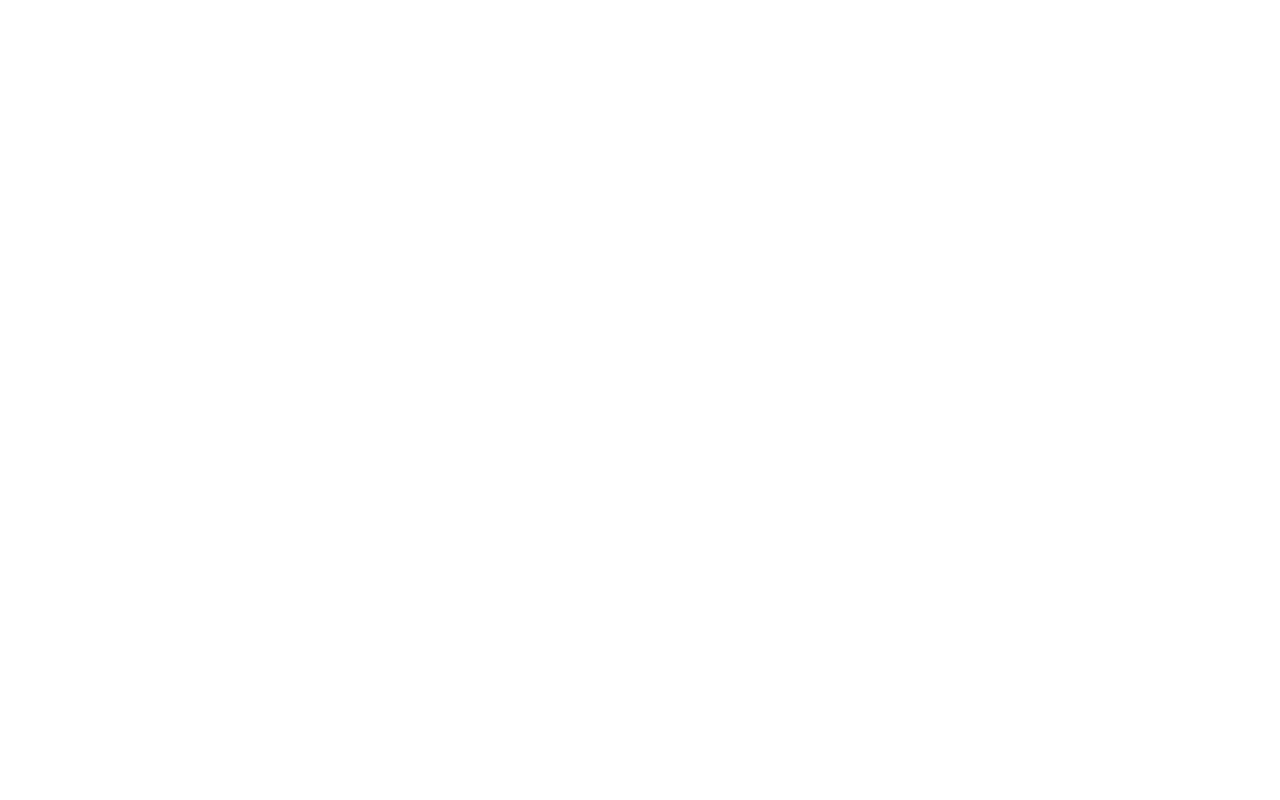
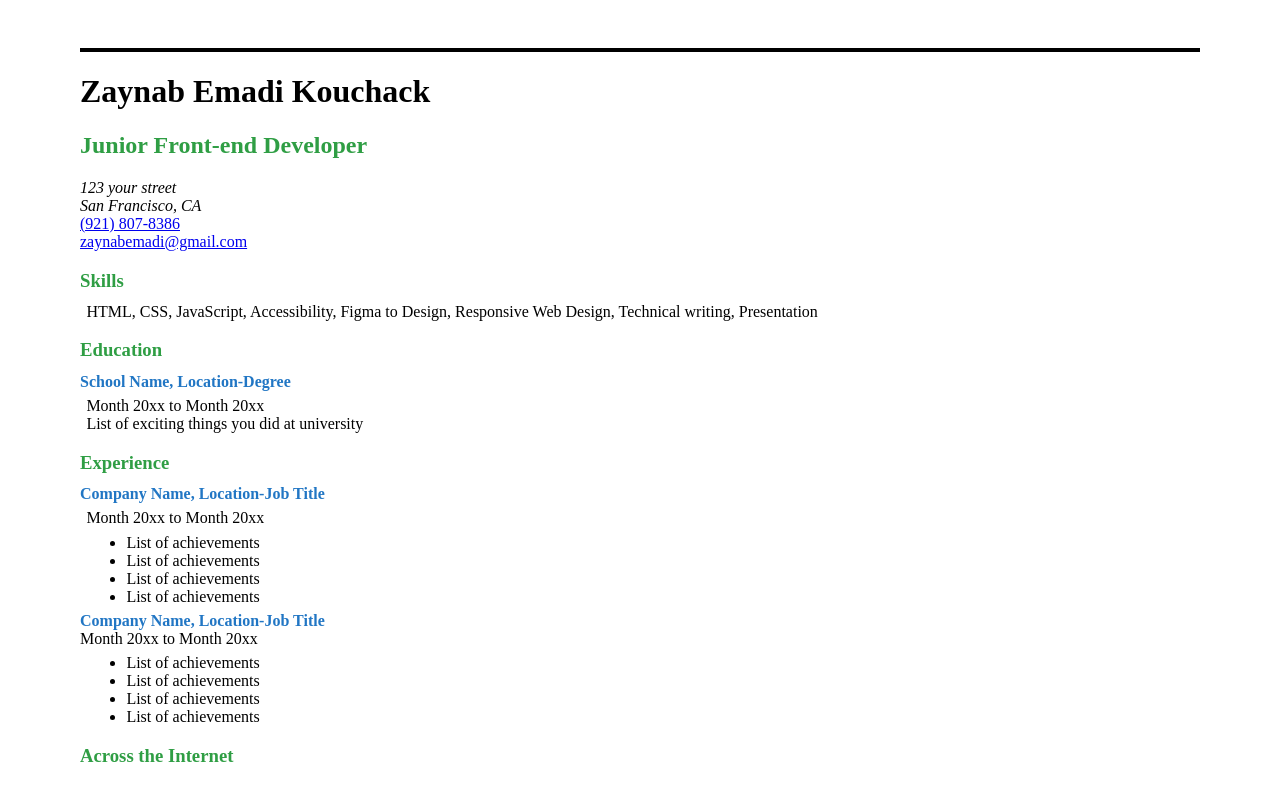
Before and after one commit to zaynab-emadi/single-page-CV, a plain HTML site: page index.html in a window 1280 px wide. Drawn offline with Linux system fonts and the light colour scheme.

Commit message:
add structure of project

```diff
--- a/index.html
+++ b/index.html
@@ -1,5 +1,5 @@
 <!doctype html>
-<html lang="en">
+<html lang="en" xmlns="http://www.w3.org/1999/html">
   <head>
     <meta charset="UTF-8" />
     <meta
@@ -9,8 +9,60 @@
     <meta http-equiv="X-UA-Compatible" content="ie=edge" />
     <title>single-page CV</title>
     <link rel="icon" type="image/x-icon" href="favicon.png" />
+    <link rel="stylesheet" href="style.css" />
   </head>
   <body>
-
+    <header>
+      <hr />
+      <h1>Zaynab Emadi Kouchack</h1>
+      <h2>Junior Front-end Developer</h2>
+    </header>
+    <main>
+      <section>
+        <address>
+          123 your street<br />
+          San Francisco, CA
+        </address>
+        <a href="tel:9218078386">(921) 807-8386</a><br />
+        <a href="mailto:zaynabemadi@gmial.com">zaynabemadi@gmail.com</a>
+      </section>
+      <section>
+        <h3>Skills</h3>
+        <p>
+          HTML, CSS, JavaScript, Accessibility, Figma to Design, Responsive Web
+          Design, Technical writing, Presentation
+        </p>
+      </section>
+      <section>
+        <h3>Education</h3>
+        <h4>School Name, Location-Degree</h4>
+        <p>
+          Month 20xx to Month 20xx<br />
+          List of exciting things you did at university<br />
+        </p>
+      </section>
+      <section>
+        <h3>Experience</h3>
+        <h4>Company Name, Location-Job Title</h4>
+        <p>Month 20xx to Month 20xx
+        <ul>
+          <li>List of achievements</li>
+          <li>List of achievements</li>
+          <li>List of achievements</li>
+          <li>List of achievements</li>
+        </ul>
+        <h4>Company Name, Location-Job Title</h4>
+        Month 20xx to Month 20xx
+        <ul>
+          <li>List of achievements</li>
+          <li>List of achievements</li>
+          <li>List of achievements</li>
+          <li>List of achievements</li>
+        </ul>
+      </section>
+    </main>
+    <footer>
+      <h3>Across the Internet</h3>
+    </footer>
   </body>
 </html>
--- /dev/null
+++ b/style.css
@@ -0,0 +1,22 @@
+
+body {
+    margin: 3rem 5rem 0;
+}
+hr {
+    height: 4px; background-color: black; border: none;
+}
+h3 {
+    color: #2F9E44;
+    margin-bottom: 0.7rem;
+}
+h4{
+    color: #2176C4;
+    margin-bottom:0;
+    margin-top: 0;
+}
+h2{
+    color: #2F9E44;
+}
+p, ul{
+    margin: 0.4rem;
+}
```
